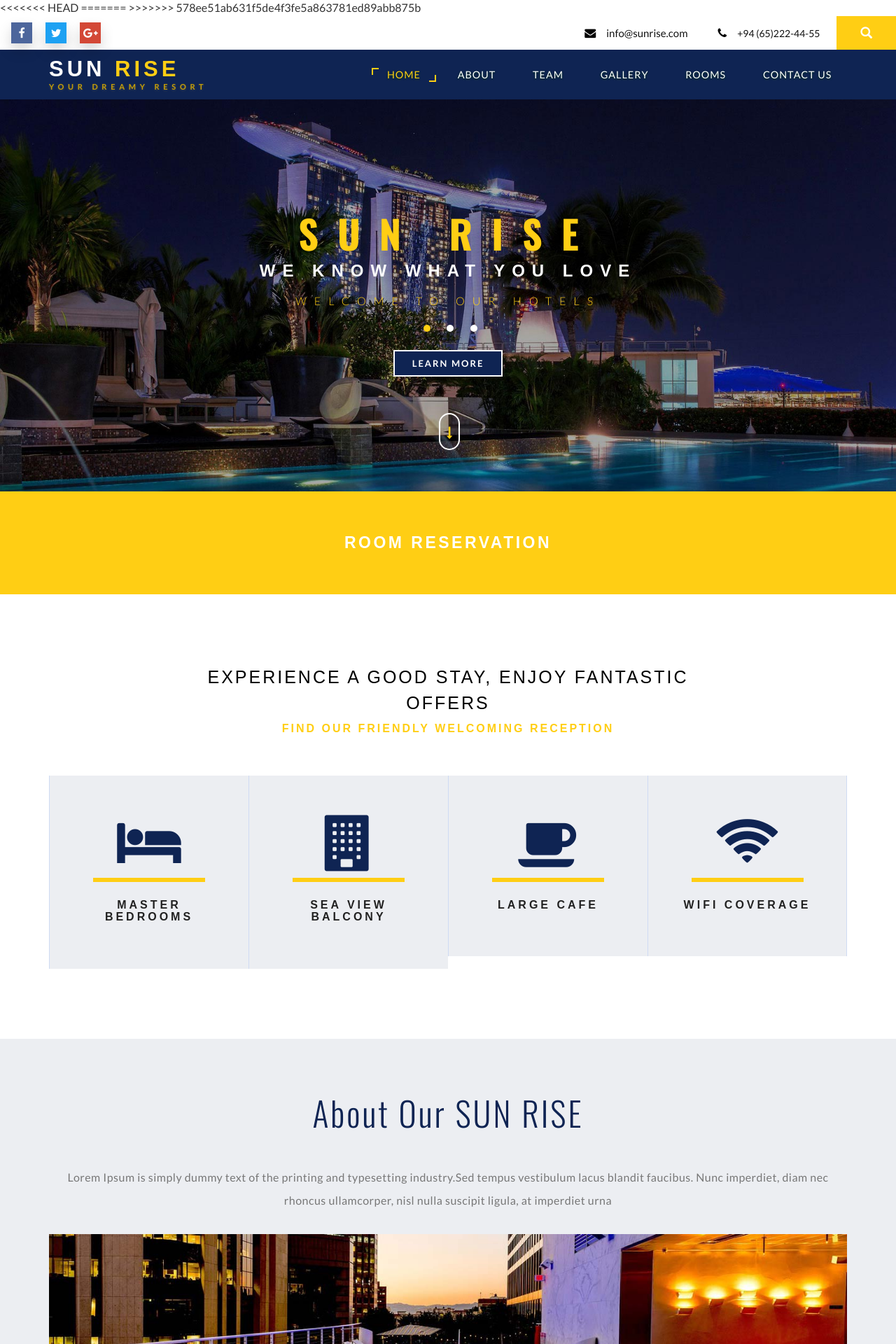
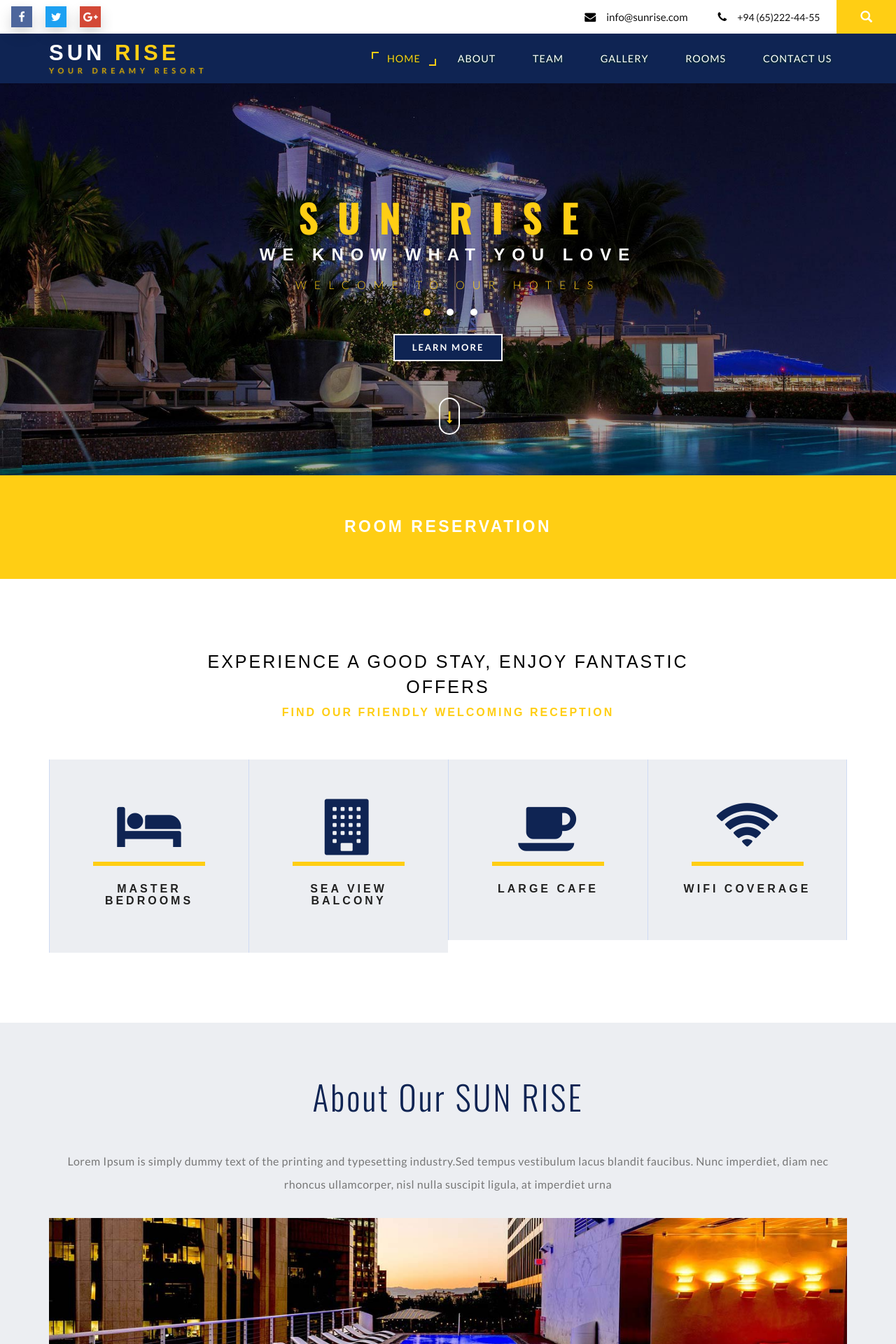
Before and after one commit to sunny00017/php-porject-hotal, a PHP site: page / in a window 1280 px wide. Shown: the top 1920 px of the page at 70% size. Run offline with PHP 8.4, Linux system fonts and the light colour scheme; some web fonts are replaced.

Commit message:
Update index.php

```diff
--- a/index.php
+++ b/index.php
@@ -4,11 +4,7 @@ include('db.php');
 <!DOCTYPE html>
 <html lang="en">
 <head>
-<<<<<<< HEAD
 <title>SUNRISE HOTEL </title>
-=======
-<title>Sunny Hotel</title>
->>>>>>> 578ee51ab631f5de4f3fe5a863781ed89abb875b
 <!-- for-mobile-apps -->
 <meta name="viewport" content="width=device-width, initial-scale=1">
 <meta http-equiv="Content-Type" content="text/html; charset=utf-8" />
```
